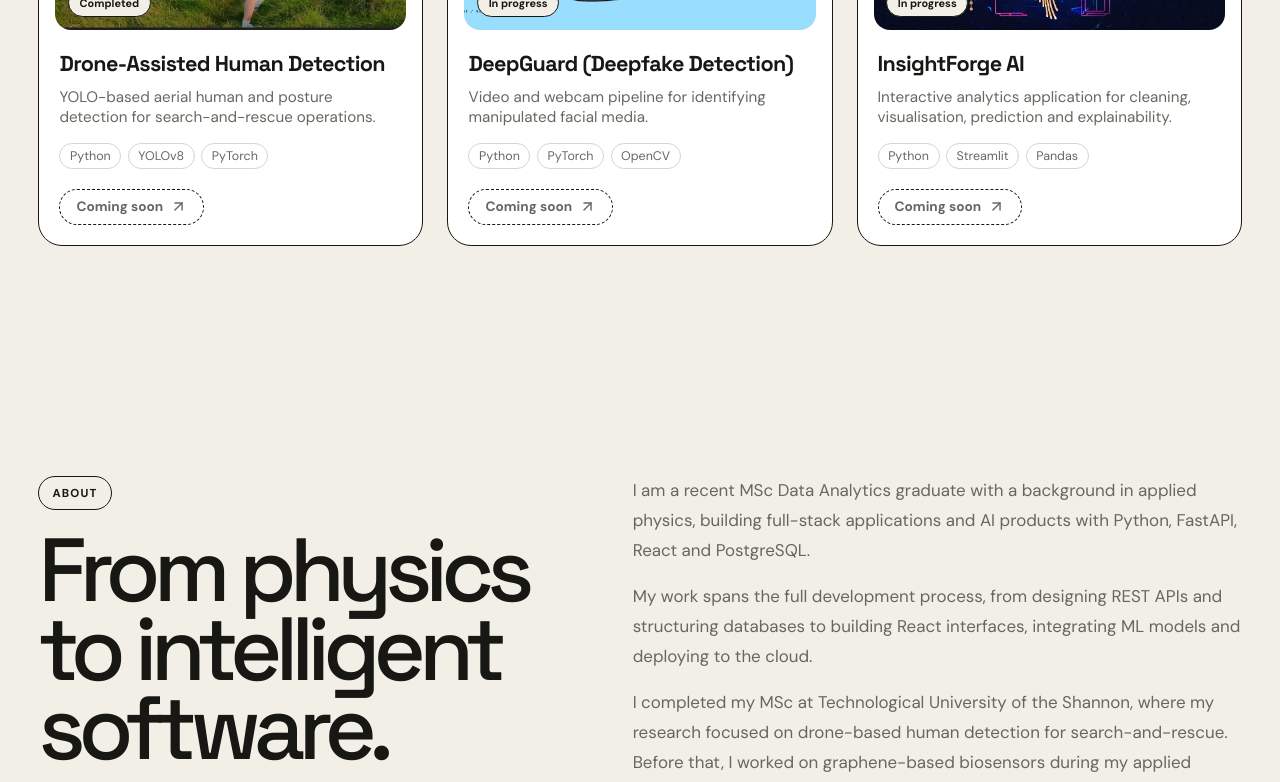
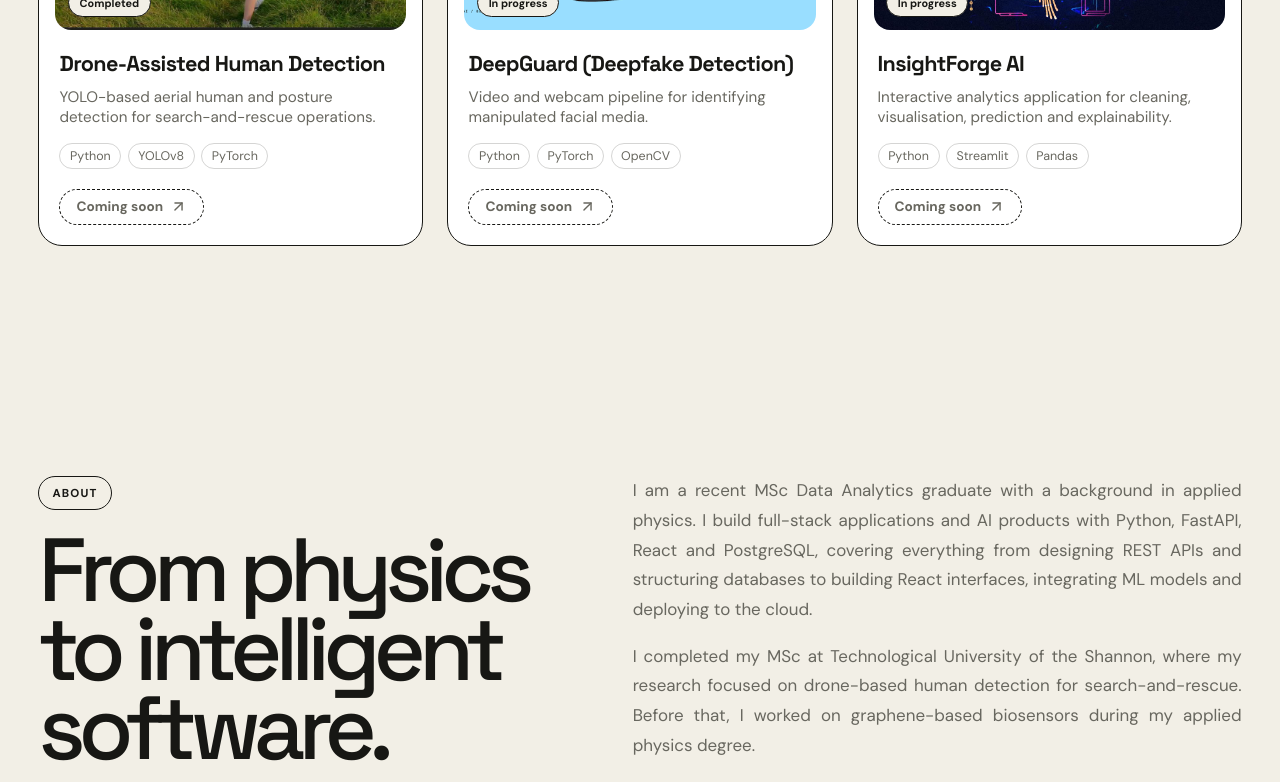
Before and after one commit to alymkarim/alya-portfolio, a React (Vite) app: page /contact in a window 1280 px wide. Shown: the part 2000-2782 px from the top of the page. Built offline with nearby package versions, Linux system fonts and the light colour scheme.

Commit message:
changes to nav and others

```diff
--- a/src/components/About.tsx
+++ b/src/components/About.tsx
@@ -13,14 +13,11 @@ function About() {
         <div className="about-copy">
           <p>
             I am a recent MSc Data Analytics graduate with a background in
-            applied physics, building full-stack applications and AI products
-            with Python, FastAPI, React and PostgreSQL.
-          </p>
-
-          <p>
-            My work spans the full development process, from designing REST
-            APIs and structuring databases to building React interfaces,
-            integrating ML models and deploying to the cloud.
+            applied physics. I build full-stack applications and AI products
+            with Python, FastAPI, React and PostgreSQL, covering everything
+            from designing REST APIs and structuring databases to building
+            React interfaces, integrating ML models and deploying to the
+            cloud.
           </p>
 
           <p>
@@ -31,19 +28,19 @@ function About() {
           </p>
 
           <p>
-            I am currently sharpening my skills in system design and cloud
-            architecture while looking for a junior software engineering or
-            AI engineering role where I can contribute and keep learning.
-          </p>
-
-          <p>
-            Outside of my core studies I have built tools across a wide range
-            of technologies: computer vision pipelines with OpenCV and
+            Beyond my core studies I have built tools across a wide range of
+            technologies: computer vision pipelines with OpenCV and
             TensorFlow, real time data dashboards with Plotly and Streamlit,
             REST APIs with FastAPI and Docker, and full stack dashboards
             combining React with PostgreSQL. I also write on Medium when I
             can, sharing lessons from my learning journey and the projects
             that push me to upskill.
+          </p>
+
+          <p>
+            I am currently sharpening my skills in system design and cloud
+            architecture while looking for a junior software engineering or
+            AI engineering role where I can contribute and keep learning.
           </p>
         </div>
       </div>
--- a/src/components/Navbar.tsx
+++ b/src/components/Navbar.tsx
@@ -3,8 +3,8 @@ import { Link } from "react-router-dom";
 import { Menu, X } from "lucide-react";
 
 const anchorLinks = [
+  "featured",
   "about",
-  "featured",
   "projects",
   "experience",
   "education",
--- a/src/components/Projects.tsx
+++ b/src/components/Projects.tsx
@@ -53,7 +53,7 @@ function Projects() {
         <Reveal>
           <div className="projects-heading">
             <div>
-              <p className="section-label">Selected work</p>
+              <p className="section-label">All projects</p>
               <h2 className="section-title">
                 Projects across software, AI, data and research.
               </h2>
--- a/src/index.css
+++ b/src/index.css
@@ -430,6 +430,7 @@ img {
 .about-copy {
   max-width: 720px;
   font-size: 1.06rem;
+  text-align: justify;
 }
 
 .about-copy p:first-child {
```
Also changed, not shown: 1 other file (tests, documents, lock files or other folders).
